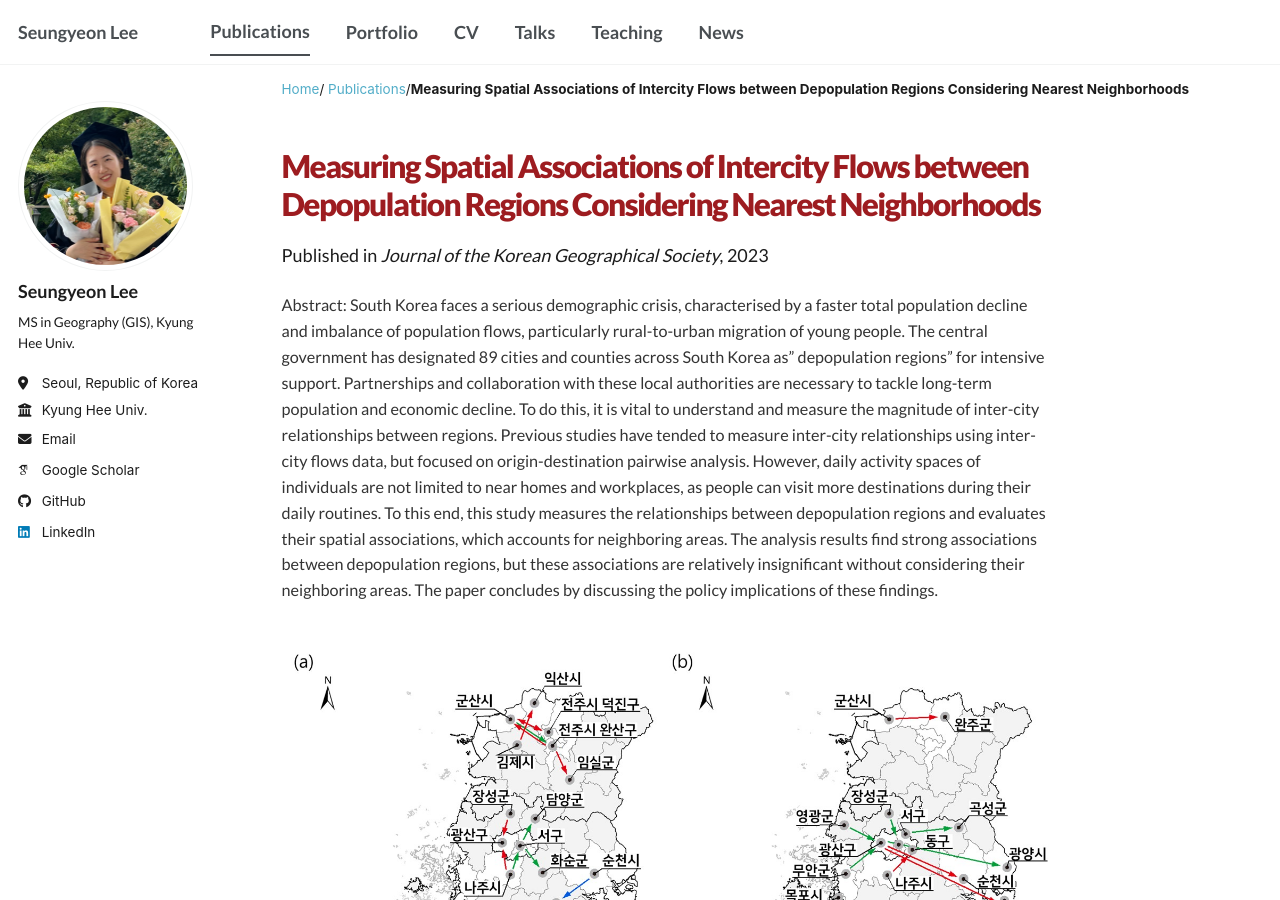
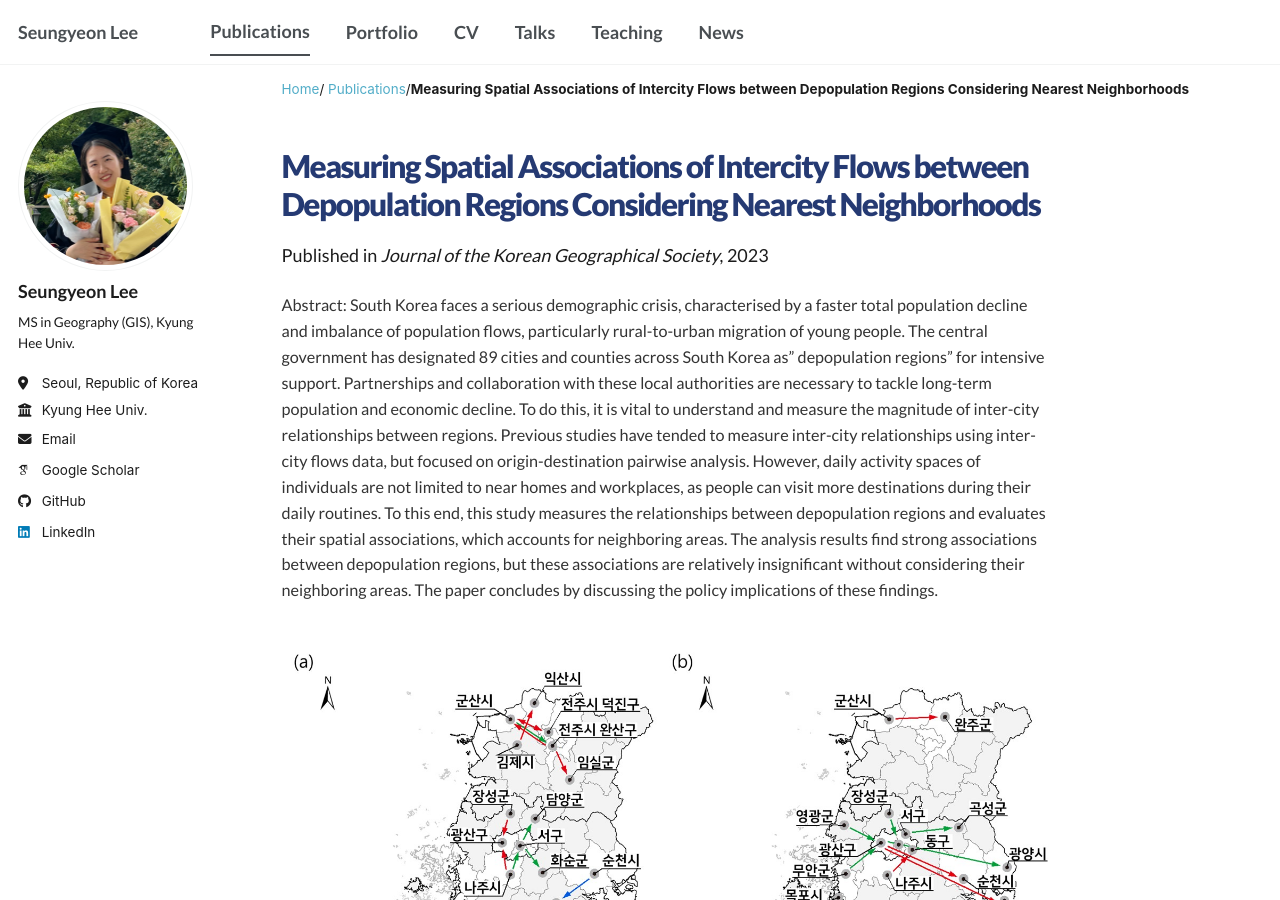
Before and after one commit to seungyeon677/seungyeon677.github.io, a Jekyll site: the page built from _publications/2023-Measuring-Sptial-Associations-of-Intercity-Flows-between-Depopulation-Regions-Considering-Nearest-Neighborhoods.md, in a window 1280 px wide and 900 px high. Built offline with Jekyll 4.4.1, drawn with Linux system fonts in a browser that asks for light colours; some web fonts are replaced; a script bundle is joined from its source files by our own code; library files that are not in the unit come from our copies.

Commit message:
Update single.html

```diff
--- a/_layouts/single.html
+++ b/_layouts/single.html
@@ -28,7 +28,7 @@ layout: default
         <header>
           {% if page.title %}
             <h1 class="page__title"
-                {% if page.title_size == 'small' %} style="font-size: 1.75rem !important; line-height: 1.2;" {% endif %}
+                {% if page.title_size == 'small' %} style="font-size: 1.75rem !important; color: #253A73 !important; line-height: 1.2;" {% endif %}
                 itemprop="headline">
               {{ page.title | markdownify | remove: "<p>" | remove: "</p>" }}
             </h1>
```
